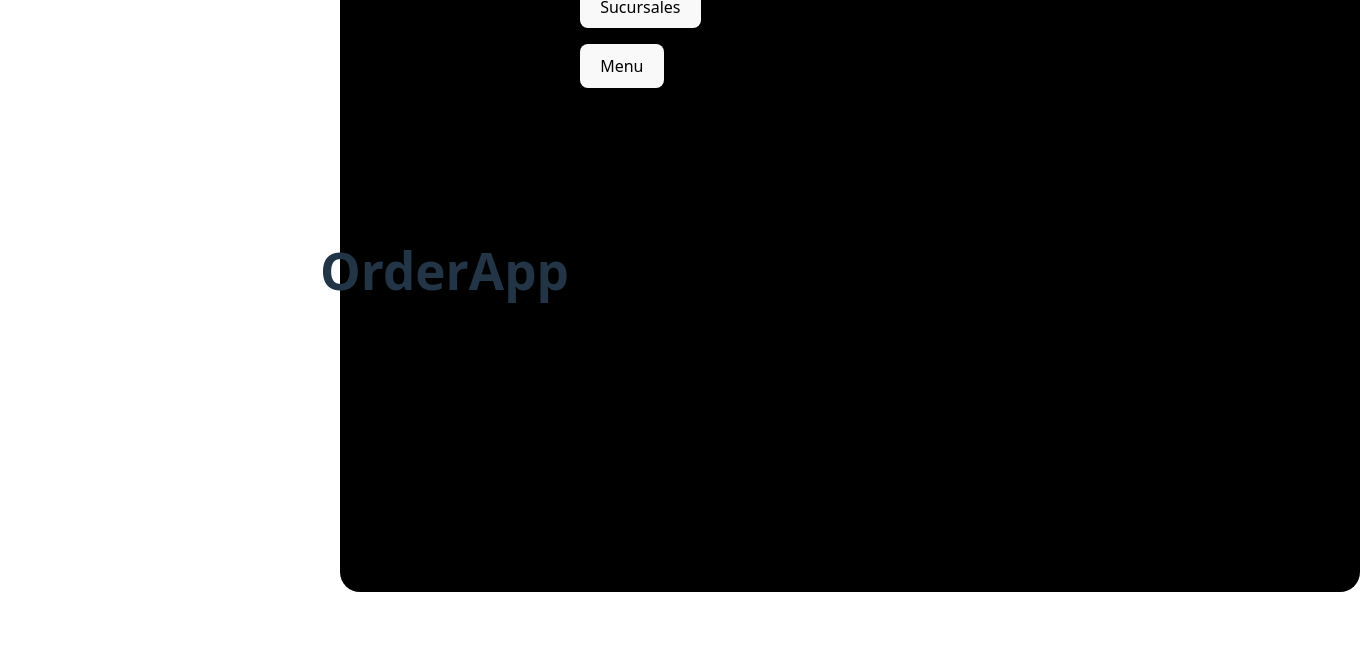
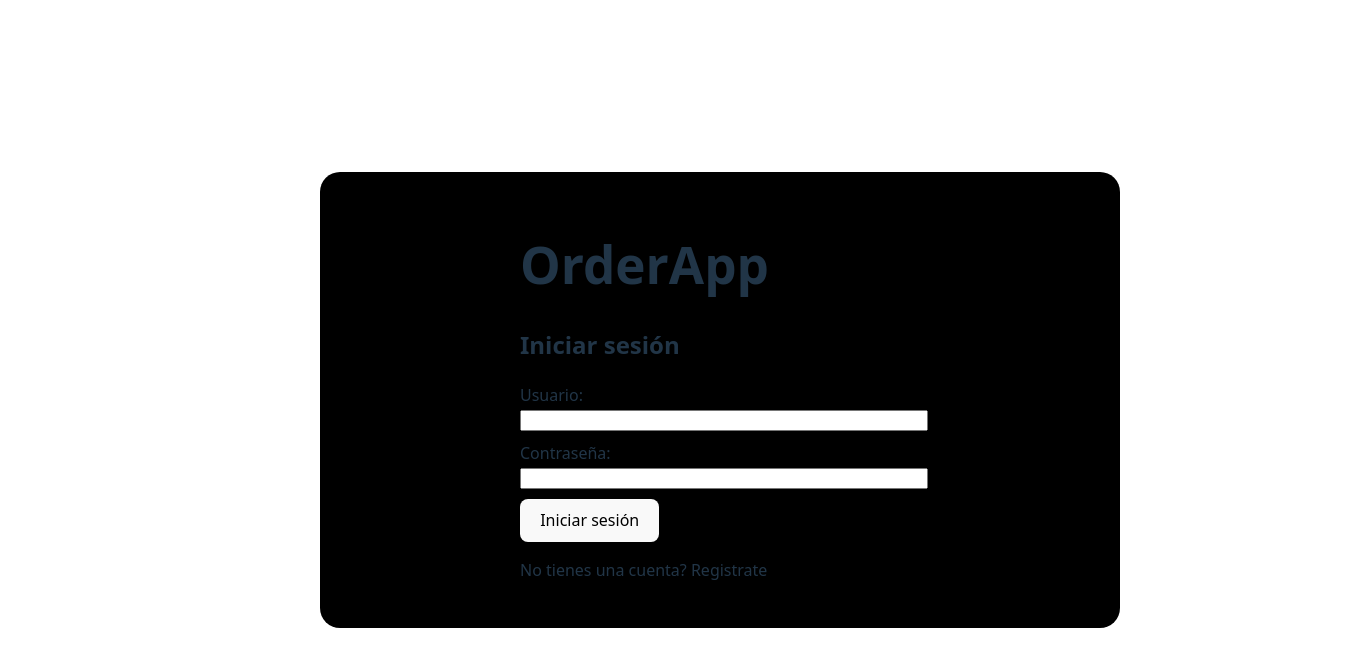
Before and after one commit to LautyGonzalez/OrderApp, a React (Vite) app: page / in a window 1280 px wide. Shown: the top 666 px of the page, 1360 px wide, since content can reach past the window. Built offline with nearby package versions, Linux system fonts and the light colour scheme.

Commit message:
fromLogintoDashboard

```diff
--- a/src/App.jsx
+++ b/src/App.jsx
@@ -1,13 +1,15 @@
+import { useState } from "react";
 import Dashboard from "./components/dashboard/dashboard";
 import Login from "./components/login/login";
 import {Route} from "react-router"
 
 
 function App() {
+    const [isLoggedIn, setIsLoggedIn] = useState(false);
+
   return (
     <div>
-      {/* <Login/> */}
-      <Dashboard/>
+      {isLoggedIn ? (<Dashboard />) : (<Login onLogin={() => setIsLoggedIn(true)} />)}
     </div>
   );
 }
--- a/src/components/login/login.jsx
+++ b/src/components/login/login.jsx
@@ -1,7 +1,7 @@
 import { useState } from "react";
 import "./login.css"
 
-function Login() {
+function Login({ onLogin }) {
   const [usuario, setUsuario] = useState("");
   const [password, setPassword] = useState("");
 
@@ -12,11 +12,12 @@ function Login() {
       return;
     }
     alert(`Iniciaste sesión como ${usuario}`);
+    onLogin();
   };
 
   return (
-    <div class="container" style={{ maxWidth: "400px", margin: "auto"}}>
-        <h1 class="title">OrderApp</h1>
+    <div className="container" style={{ maxWidth: "400px", margin: "auto" }}>
+      <h1 className="title">OrderApp</h1>
       <h2>Iniciar sesión</h2>
       <form onSubmit={manejarLogin}>
         <div style={{ marginBottom: "10px" }}>
@@ -38,9 +39,9 @@ function Login() {
           />
         </div>
         <div>
+          <button type="submit">Iniciar sesión</button>
           <p>No tienes una cuenta? <label>Registrate</label></p>
         </div>
-        <button type="submit">Ingresar</button>
       </form>
     </div>
   );
```
